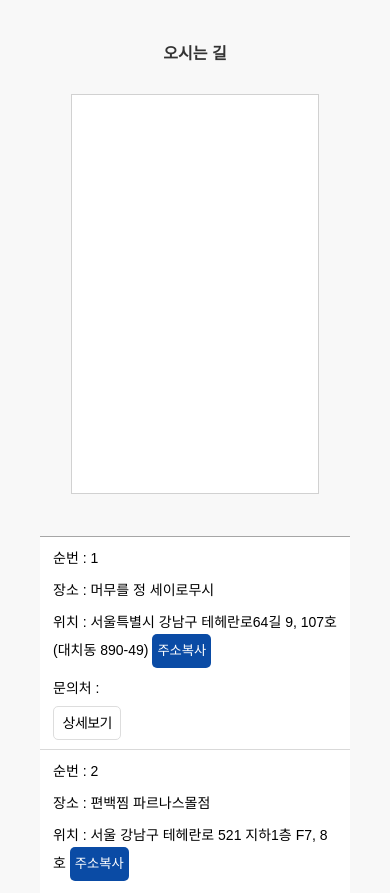
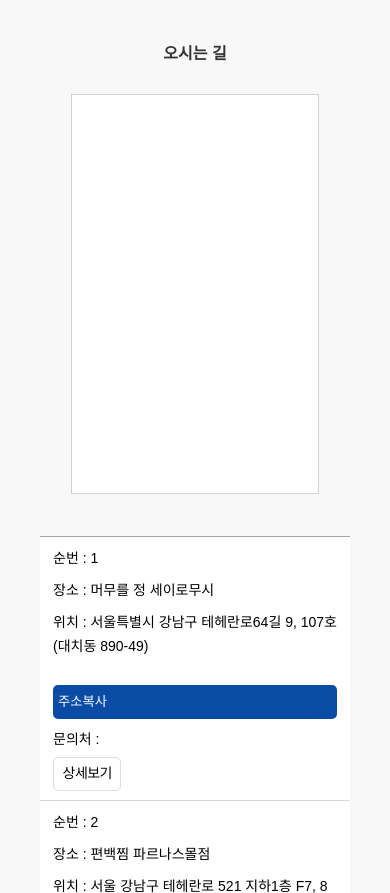
Before and after one commit to jaylineweb/map, a plain HTML site: page index.html in a window 390 px wide. Shown: the top 893 px of the page. Drawn offline with Linux system fonts and the light colour scheme; a script that the page names is missing.

Commit message:
Update index.html

```diff
--- a/index.html
+++ b/index.html
@@ -137,6 +137,9 @@ transform:scale(1.3);
     table.table.responsive.type2 tfoot th:before, table.table.responsive.type2 tfoot td:before{display:none;}
 }
 .copytext {padding:5px;background-color:#0a4ba5;color:#fff;text-decoration:none;border-radius:5px;font-size:0.95em;}
+@media all and (max-width:800px){
+  .copytext{display:block;margin-top:2em;}
+}
   </style>
 </head>
 <body>
```
